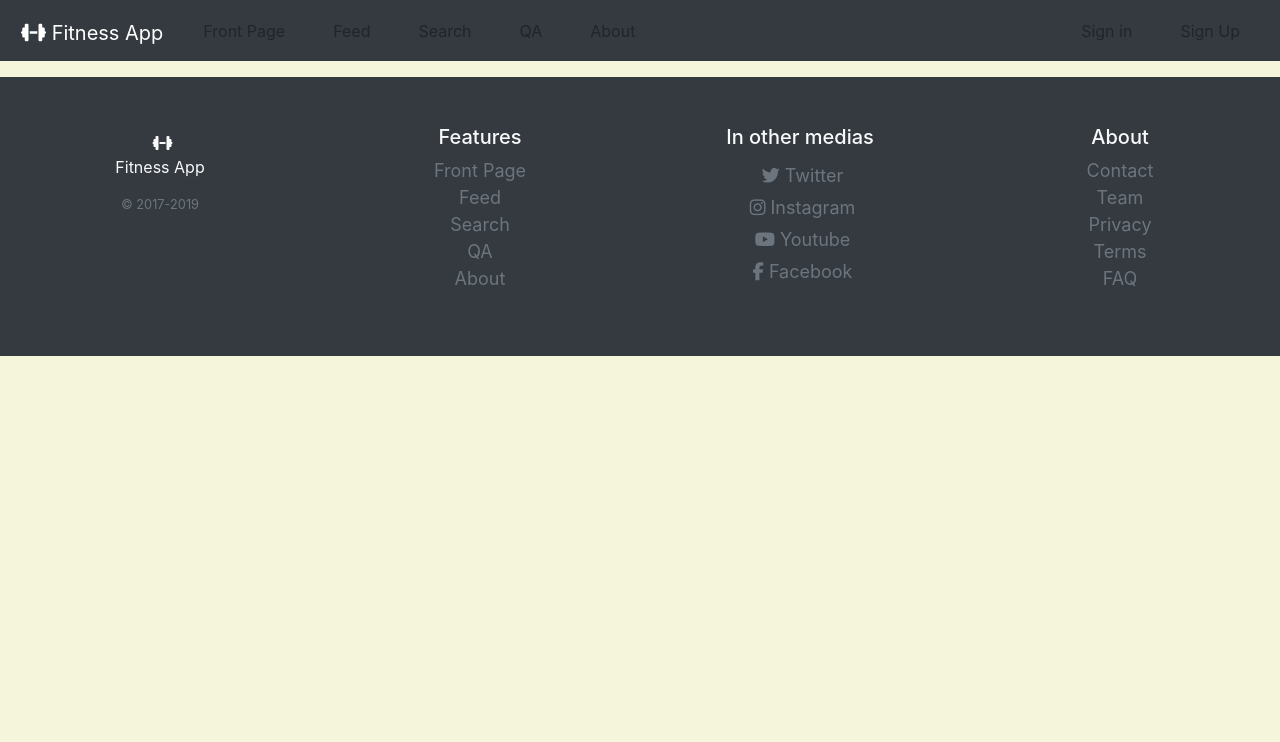
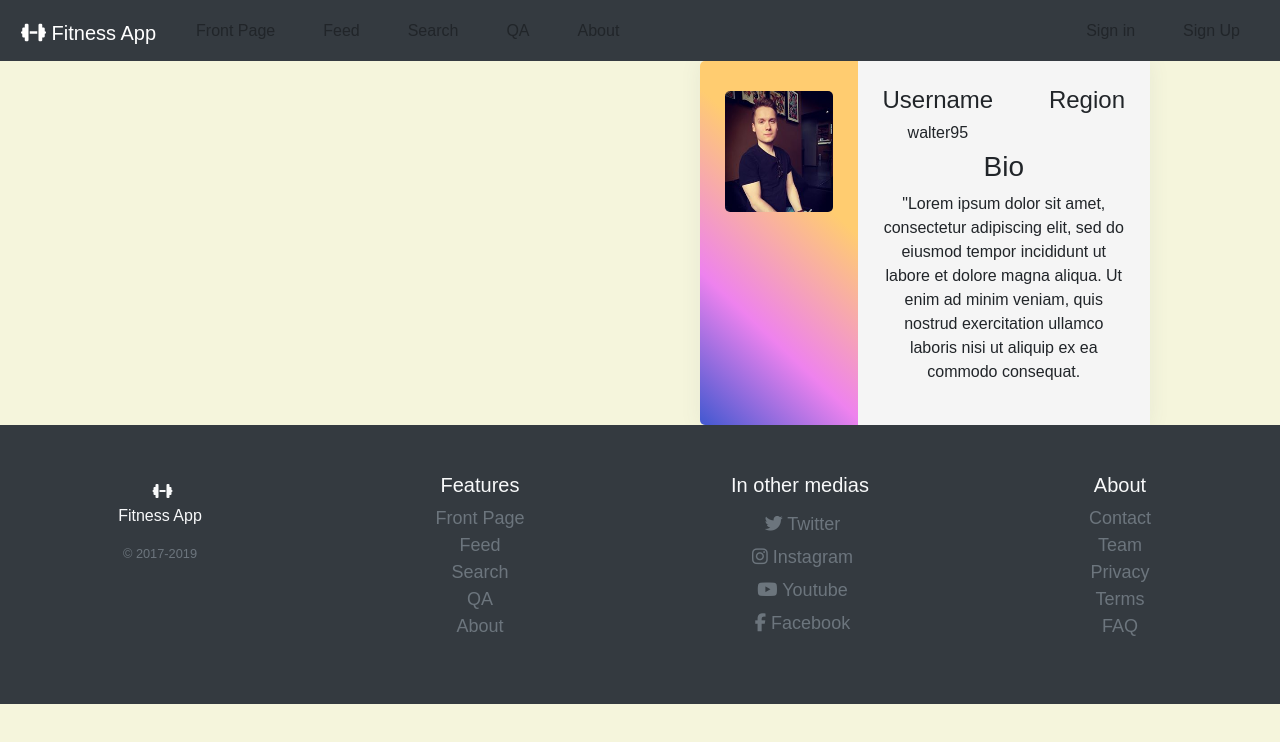
Before and after one commit to wesenbergg/webs2019-frontend-project, a React (Create React App) app in the folder fitness-app/: page /users/1 in a window 1280 px wide. Shown: the top 742 px of the page. Built offline with nearby package versions, Linux system fonts and the light colour scheme; data requests are answered from the project's data file.

Commit message:
userPost

```diff
--- a/fitness-app/src/components/content/single/SingleUser.js
+++ b/fitness-app/src/components/content/single/SingleUser.js
@@ -1,11 +1,37 @@
 import React from 'react'
-
+import '../../../styles/singleUser.css'
+import walter from '../../../img/walter.jpg'
 const SingleUser = ({singleUser}) => {
 
   return(
-    <>
-      <p>{singleUser.firstname} {singleUser.lastname}</p>
-    </>
+      <div className="userBox">
+          <div className="vasen">
+              <img src={walter} alt="user"/>
+                  <h3 className="otsikko3">{singleUser.firstname} {singleUser.lastname}</h3>
+          </div>
+          <div className="oikea">
+              <div className="info">
+                  <div className="info_data">
+                      <div className="data">
+                          <h4>Username</h4>
+                          <h6>walter95</h6>
+                      </div>
+                      <div className="data">
+                          <h4>Region</h4>
+                          <h6>{singleUser.region}</h6>
+                      </div>
+                  </div>
+              </div>
+
+              <div className="projects">
+                  <h3 className="otsikko3">Bio</h3>
+                  <div className="projects_data">
+                      <p>"Lorem ipsum dolor sit amet, consectetur adipiscing elit, sed do eiusmod tempor incididunt ut labore et dolore magna aliqua. Ut enim ad minim veniam, quis nostrud exercitation ullamco laboris nisi ut aliquip ex ea commodo consequat.</p>
+
+                  </div>
+              </div>
+          </div>
+      </div>
   )
 }
 
--- a/fitness-app/src/components/profile/EditProfile.js
+++ b/fitness-app/src/components/profile/EditProfile.js
@@ -1,5 +1,5 @@
 import React from 'react'
-import '../../styles/EditProfile.css'
+import '../../styles/singleUser.css'
 import walter from "../../img/walter.jpg"
 import ProfilePost from "./ProfilePost";
 import Post from "../content/feed/Post";
@@ -14,20 +14,34 @@ const EditProfile = ({setCurrentPage, loggedUser}) => {
     //Palaa etusivulle jos ei ole kirjauduttu sisään
     if(loggedUser.username === undefined) return(<><Redirect to="/signin" /></>)
     return (
-            <div>
-                <div className=" profiili">
-                    <img align="right" className="profiilikuva" alt="Walter" src={walter}/>
-                    <div className="text">
-                         <h4 className="header4" > Walter Ruoppa <Link to="/users/profile/edit" className="btn btn-md btn-dark">Edit profile</Link>
-                             <Link to="/posts/new" className="btn btn-md btn-dark buttoni">Post</Link></h4>
-                            <h4 className="header4"> <i className="far fa-user"></i> Walter95 </h4>
-                        <h4 className="header4"><i className="fas fa-globe-europe"></i> Finland </h4>
+        <div>
+        <div className="userBox" align="center">
+            <div className="vasen">
+                <img src={walter} alt="user"/>
+                <h3 className="otsikko3">NIMI</h3>
+            </div>
+            <div className="oikea">
+                <div className="info">
+                    <div className="info_data">
+                        <div className="data">
+                            <h4>Username</h4>
+                            <h6>walter95</h6>
+                        </div>
+                        <div className="data">
+                            <h4>Region</h4>
+                        </div>
                     </div>
-                 <h3> About me</h3>
-                    <h6>Harrastuksiini kuuluu sali ja cardio. Harrastan välillä tanssia myös. Vapaa-aikani tykkään viettää Espanjan lämmössä, juoden sangriaa, olutta ja mojitoja.</h6>
+                </div>
 
+                <div className="projects">
+                    <h3 className="otsikko3">Bio</h3>
+                    <div className="projects_data">
+                        <p>"Lorem ipsum dolor sit amet, consectetur adipiscing elit, sed do eiusmod tempor incididunt ut labore et dolore magna aliqua. Ut enim ad minim veniam, quis nostrud exercitation ullamco laboris nisi ut aliquip ex ea commodo consequat.</p>
+
+                    </div>
                 </div>
-                <h1> POSTS </h1>
+            </div>
+        </div>
 
                     <div align="center">
                 <Post
@@ -42,8 +56,8 @@ const EditProfile = ({setCurrentPage, loggedUser}) => {
                 <div align="center">
                 <ProfilePost/>
                 </div>
+        </div>
 
-        </div>
     )
 }
 export default EditProfile;
--- a/fitness-app/src/styles/post.css
+++ b/fitness-app/src/styles/post.css
@@ -1,6 +1,6 @@
 /*CSS feedin postauksille*/
 .horizontalPost {
-    max-width: 540px;
+    max-width: 30%;
     margin: 10px;
 }
 
@@ -13,7 +13,7 @@
 }
 
 .card-img {
-    width: 200px;
+    width: 100%;
     border-radius: 30px;
 }
 /*CSS uudelle postaukselle*/
--- /dev/null
+++ b/fitness-app/src/styles/singleUser.css
@@ -0,0 +1,47 @@
+*{
+    margin: 0;
+    padding: 0;
+    box-sizing: border-box;
+    list-style: none;
+    font-family: 'Josefin Sans', sans-serif;
+}
+
+
+.userBox{
+
+    margin-left: 700px;
+    width: 450px;
+    display: flex;
+    box-shadow: 0 1px 20px 0 rgba(69,90,100,.08);
+}
+
+.userBox .vasen{
+    width: 35%;
+    background-image: linear-gradient(43deg,#4158d0 0%, violet 30%,#ffcc70 66%);
+    padding: 30px 25px;
+    border-top-left-radius: 5px;
+    border-bottom-left-radius: 5px;
+    text-align: center;
+    color: #fff;
+}
+
+.userBox .vasen img{
+    border-radius: 5px;
+    margin-bottom: 10px;
+    height: 40%;
+    width: 100%;
+}
+
+
+.userBox .oikea{
+    width: 65%;
+    background: whitesmoke;
+    padding: 25px 25px;
+}
+
+
+.userBox .oikea .info_data,
+.userBox .oikea .projects_data{
+    display: flex;
+    justify-content: space-between;
+}
```
